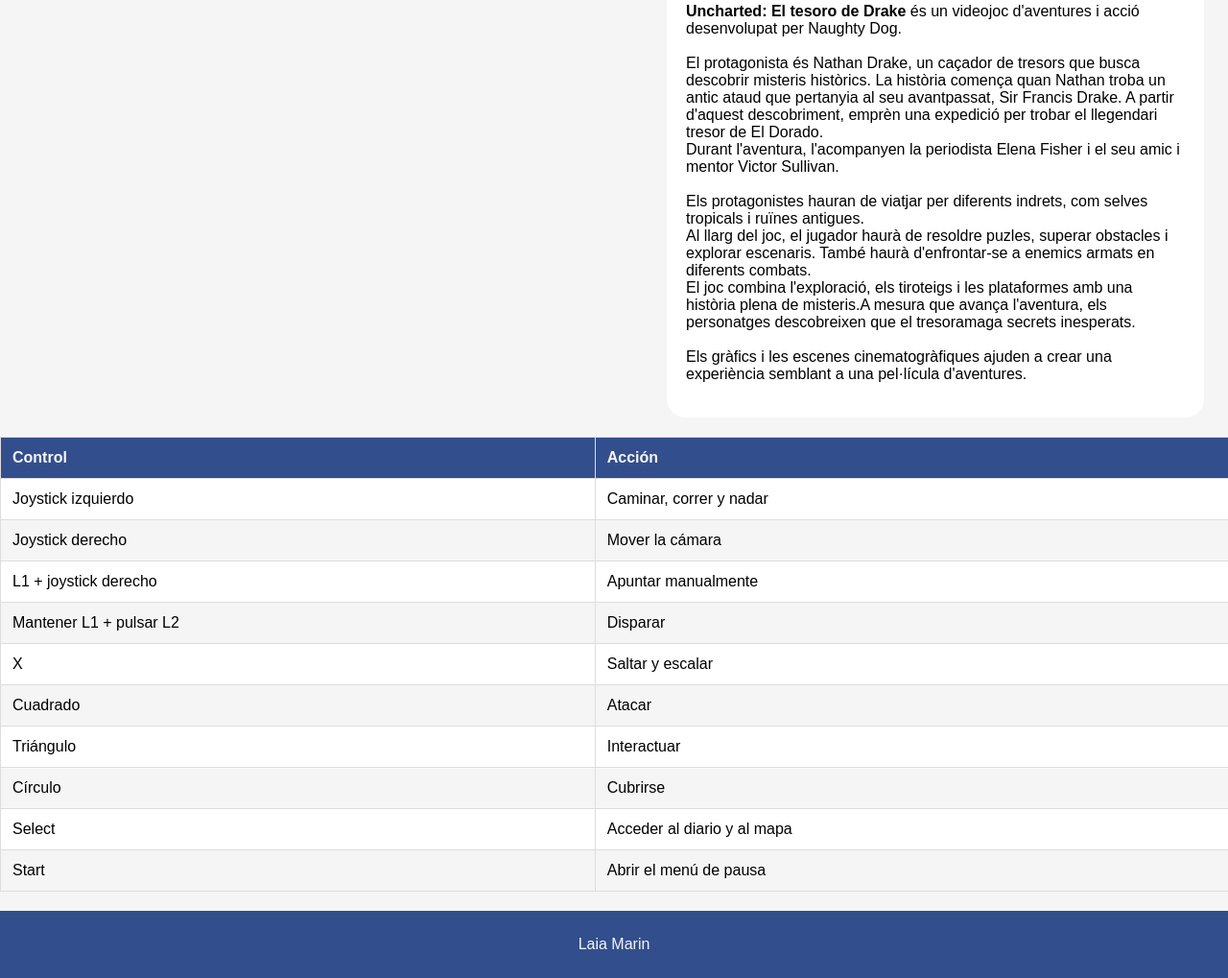
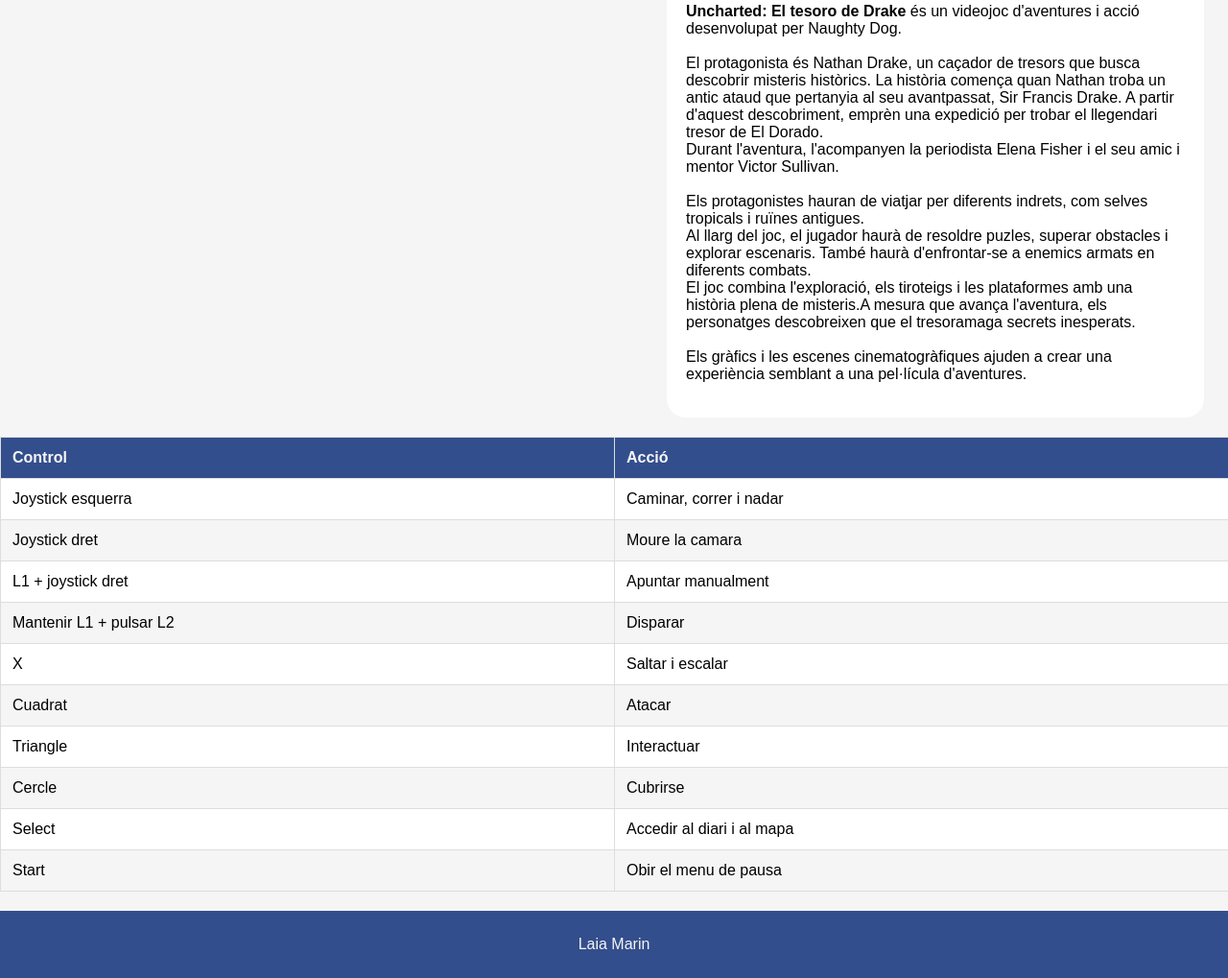
Before and after one commit to laia-ro-marin/RA2_Projecte_Fase_2_botiga_laia_marin_ITB, a plain HTML site: page fitxa.html in a window 1280 px wide. Shown: the part 619-1638 px from the top of the page at 96% size. Drawn offline with Linux system fonts and the light colour scheme.

Commit message:
commit_final

```diff
--- a/fitxa.html
+++ b/fitxa.html
@@ -58,59 +58,59 @@
                 <thead>
                     <tr class="cabecera">
                         <th class="celda">Control</th>
-                        <th class="celda">Acción</th>
+                        <th class="celda">Acció</th>
                     </tr>
                 </thead>
 
                 <tbody>
                     <tr class="fila">
-                        <td class="celda">Joystick izquierdo</td>
-                        <td class="celda">Caminar, correr y nadar</td>
+                        <td class="celda">Joystick esquerra</td>
+                        <td class="celda">Caminar, correr i nadar</td>
                     </tr>
 
                     <tr class="fila2">
-                        <td class="celda">Joystick derecho</td>
-                        <td class="celda">Mover la cámara</td>
+                        <td class="celda">Joystick dret</td>
+                        <td class="celda">Moure la camara</td>
                     </tr>
 
                     <tr class="fila">
-                        <td class="celda">L1 + joystick derecho</td>
-                        <td class="celda">Apuntar manualmente</td>
+                        <td class="celda">L1 + joystick dret</td>
+                        <td class="celda">Apuntar manualment</td>
                     </tr>
 
                     <tr class="fila2">
-                        <td class="celda">Mantener L1 + pulsar L2</td>
+                        <td class="celda">Mantenir L1 + pulsar L2</td>
                         <td class="celda">Disparar</td>
                     </tr>
 
                     <tr class="fila">
                         <td class="celda">X</td>
-                        <td class="celda">Saltar y escalar</td>
+                        <td class="celda">Saltar i escalar</td>
                     </tr>
 
                     <tr class="fila2">
-                        <td class="celda">Cuadrado</td>
+                        <td class="celda">Cuadrat</td>
                         <td class="celda">Atacar</td>
                     </tr>
 
                     <tr class="fila">
-                        <td class="celda">Triángulo</td>
+                        <td class="celda">Triangle</td>
                         <td class="celda">Interactuar</td>
                     </tr>
 
                     <tr class="fila2">
-                        <td class="celda">Círculo</td>
+                        <td class="celda">Cercle</td>
                         <td class="celda">Cubrirse</td>
                     </tr>
 
                     <tr class="fila">
                         <td class="celda">Select</td>
-                        <td class="celda">Acceder al diario y al mapa</td>
+                        <td class="celda">Accedir al diari i al mapa</td>
                     </tr>
 
                     <tr class="fila2">
                         <td class="celda">Start</td>
-                        <td class="celda">Abrir el menú de pausa</td>
+                        <td class="celda">Obir el menu de pausa</td>
                     </tr>
                 </tbody>
             </table>
--- a/js/script.js
+++ b/js/script.js
@@ -183,13 +183,13 @@ if (form) {
       es_valid = false;
     }
 
-    // Assumpte: obligatori
+    // fa que el asumpte sigui obligatori
     if (assumpte.value.trim() === "") {
       mostra_error(assumpte, "L'assumpte és obligatori.");
       es_valid = false;
     }
 
-    // Missatge: entre 20 i 300 caràcters
+    // fa que el missatge tingui una longitud de entre 20 i 300 carcters
     const longitud = missatge.value.trim().length;
     if (longitud < 20 || longitud > 300) {
       mostra_error(missatge, "El missatge ha de tenir entre 20 i 300 caràcters.");
@@ -199,12 +199,12 @@ if (form) {
     return es_valid;
   }
 
-  // Quan l'usuari corregeix un camp, el seu error desapareix
+  // quan omplim un camp el error desapareix
   camps.forEach(camp => {
     camp.addEventListener("input", () => neteja_error_camp(camp));
   });
 
-  // Comptador de caràcters en directe
+  // conta els caracters en directe
   missatge.addEventListener("input", () => {
     comptador_caracters.textContent = missatge.value.length + " / 300 caràcters";
   });
@@ -216,7 +216,7 @@ if (form) {
       return;
     }
 
-    // Llegeix les dades ABANS del reset()
+    // llegeix les dades abans del reset
     const dades = [
       ["Nom:", nom.value.trim()],
       ["Correu:", mail.value.trim()],
@@ -225,7 +225,7 @@ if (form) {
     ];
     const nom_persona = nom.value.trim();
 
-    // Buida el resum anterior perquè el nou el substitueixi
+    // buida el resum anterior per poder sustituirlo
     resum.textContent = "";
 
     const targeta = document.createElement("article");
@@ -250,7 +250,7 @@ if (form) {
     resum.appendChild(targeta);
 
     form.reset();
-    comptador_caracters.textContent = "0 / 300 caràcters";  // reset() no dispara l'event input
+    comptador_caracters.textContent = "0 / 300 caràcters";
   });
 }
 
@@ -260,7 +260,7 @@ if (form) {
 const clau_tema = "tema";
 const boton_tema = document.querySelector("#btn_tema");
 
-// Al recaregar la pagina si l'ultim cop en accedir estava seleccionat el mode fosc es queda seleccionat
+// si al carregar la pagina estava seleccionat el mode focs es queda seleccionat
 if (localStorage.getItem(clau_tema) === "oscuro") {
   document.body.classList.add("oscuro");
 }
@@ -269,7 +269,7 @@ if (boton_tema) {
   boton_tema.addEventListener("click", function() {
     document.body.classList.toggle("oscuro");
 
-    // Guarda la alecció del mode en el navegador
+    // guarda la elecció en el navegador
     if (document.body.classList.contains("oscuro")) {
       localStorage.setItem(clau_tema, "oscuro");
     } else {
```
